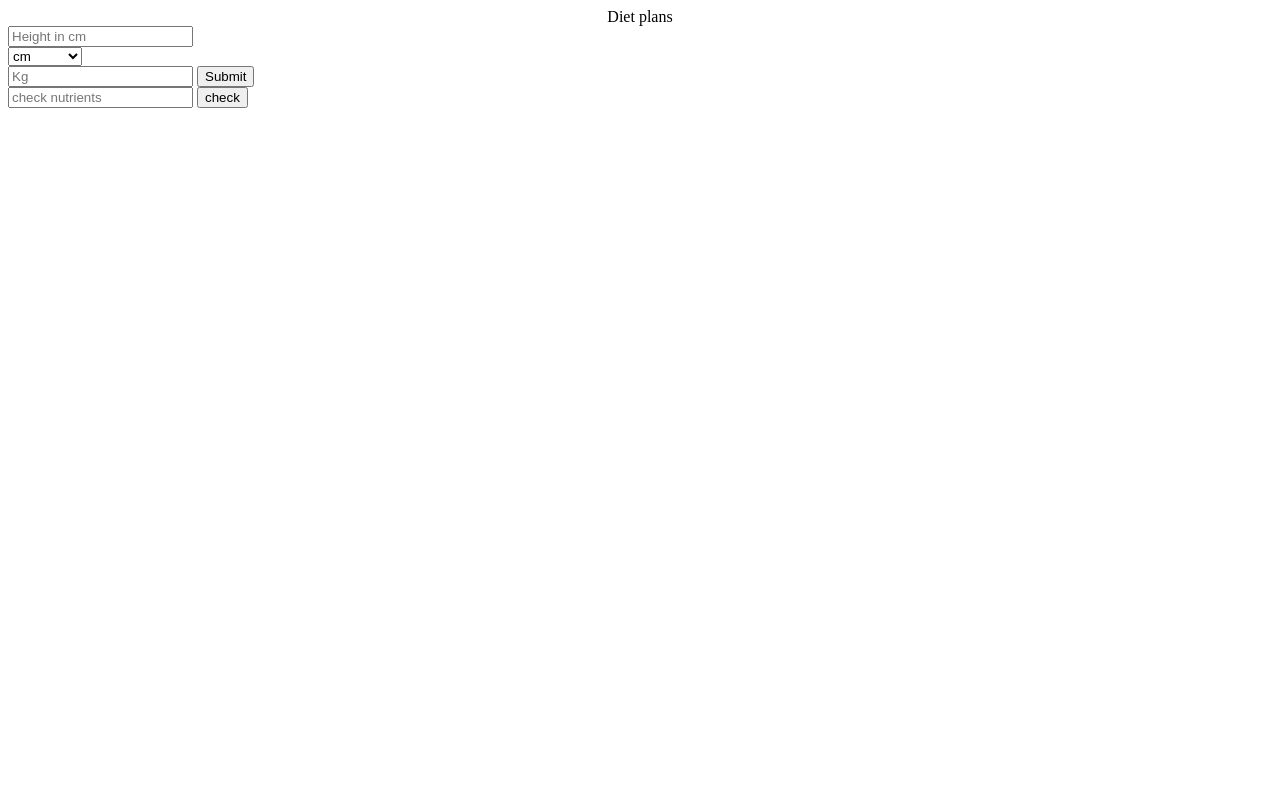
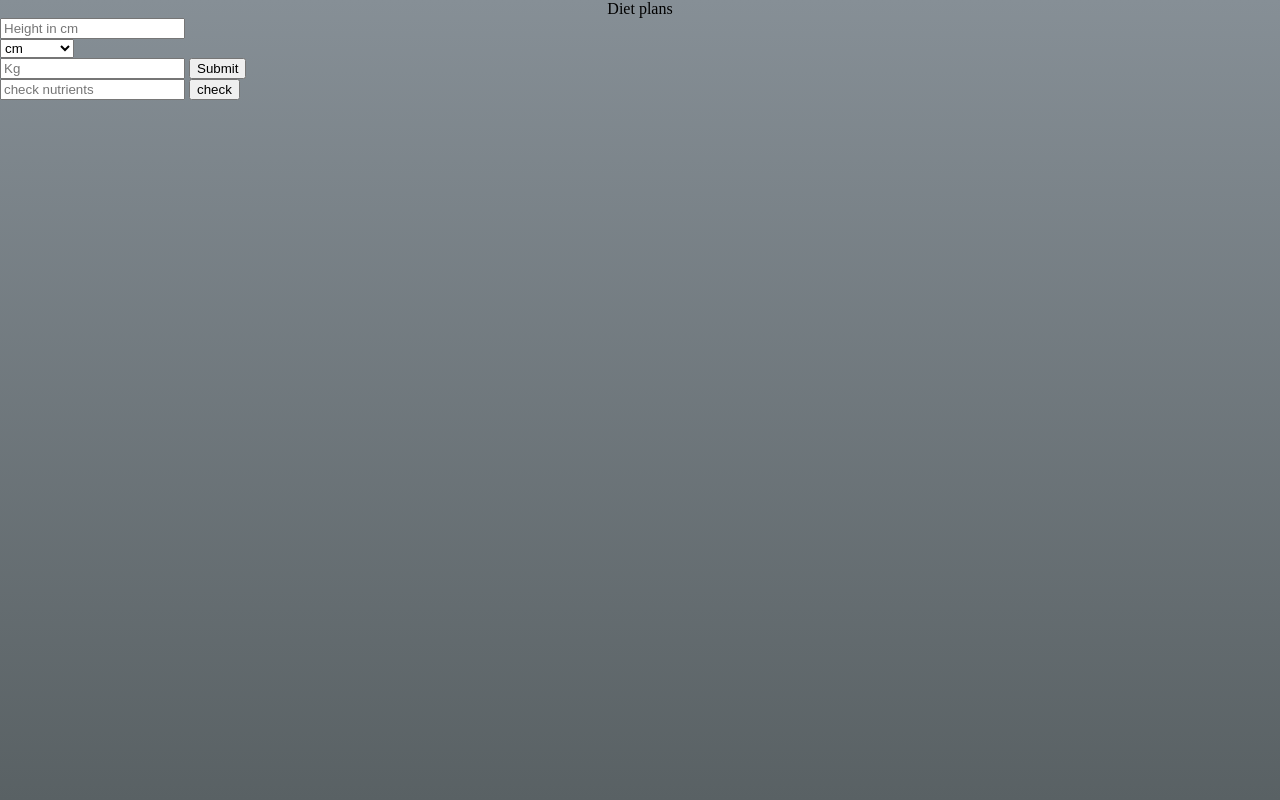
Before and after one commit to roshan0099/ytdl-url, a Flask app: page /diet in a window 1280 px wide. Run offline with Flask 2, Linux system fonts and the light colour scheme.

Commit message:
added css

```diff
--- /dev/null
+++ b/static/css/diet_style.css
@@ -0,0 +1,8 @@
+body,html{
+	height: 100%;
+	margin : 0px;
+}
+
+body{
+	background-image: linear-gradient(#868f96,#596164);
+}
--- a/templates/diet_main.html
+++ b/templates/diet_main.html
@@ -2,6 +2,7 @@
 <html>
 <head>
 	<title>Diety</title>
+	<link rel="stylesheet" type="text/css" href="{{url_for('static',filename='css/diet_style.css')}}">
 </head>
 <body>
 	<div id = "main">
```
